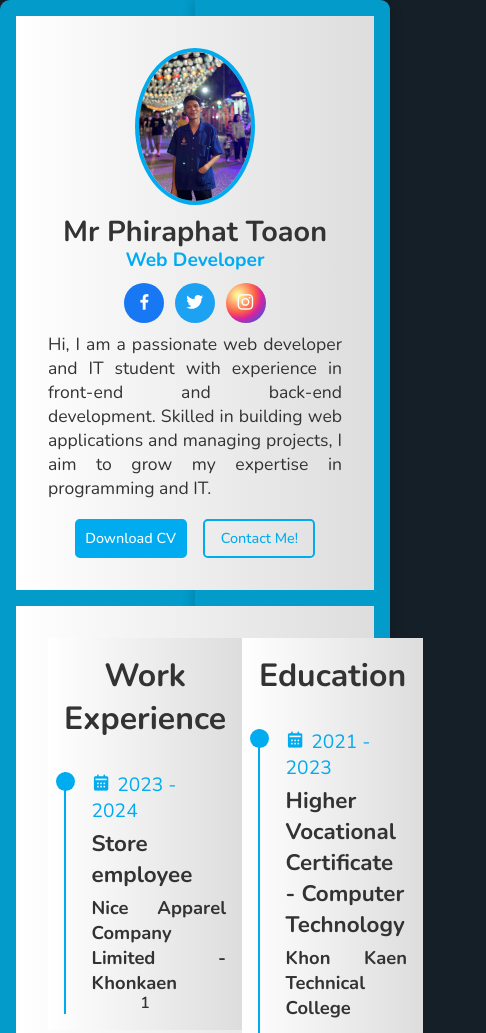
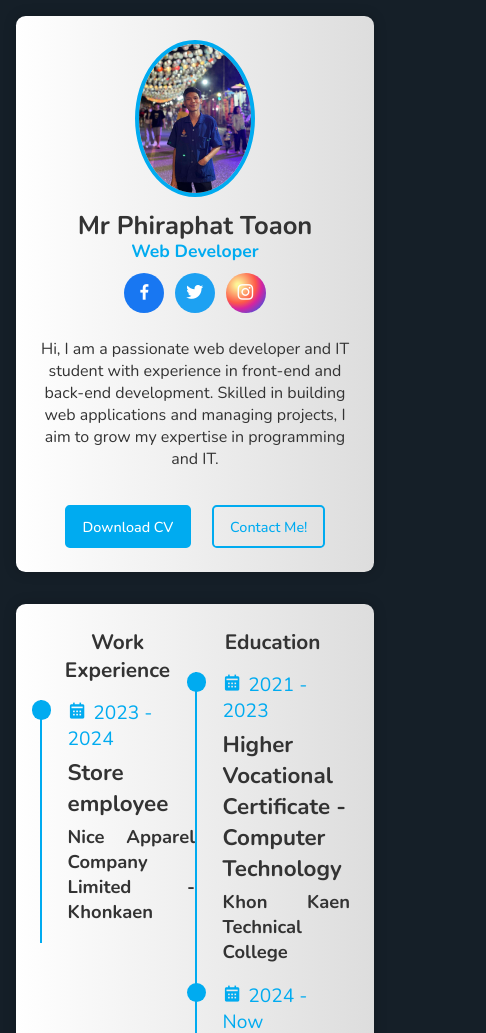
Before and after one commit to posphiraphat/cv, a plain HTML site: page index.html in a window 390 px wide. Shown: the top 1033 px of the page, 486 px wide, since content can reach past the window. Drawn offline with nearby package versions, Linux system fonts and the light colour scheme; a web font is replaced by a local one.

Commit message:
Update style.css

```diff
--- a/style.css
+++ b/style.css
@@ -536,3 +536,116 @@ body{
     margin: 0 .4rem;
   }
 }
+/* ---------- Mobile Layout (<= 768px) ---------- */
+@media (max-width: 768px) {
+  body {
+    overflow-y: auto;
+    background: var(--bg-color);
+    padding: 1rem;
+  }
+
+  .wrapper {
+    width: 100%;
+    height: auto;
+    padding: 0;
+    perspective: none;
+  }
+
+  /* ซ่อนหนังสือ 3D */
+  .cover,
+  .nextprev-btn,
+  .back-profile {
+    display: none !important;
+  }
+
+  /* ให้แสดงเป็น Card */
+  .book {
+    display: flex;
+    flex-direction: column;
+    gap: 1rem;
+    perspective: none;
+  }
+
+  .book .book-page {
+    position: relative;
+    width: 100%;
+    height: auto;
+    transform: none !important;
+    box-shadow: var(--box-shadow);
+    border-radius: 0.6rem;
+    background: var(--pages-color);
+    padding: 1.5rem;
+  }
+
+  .book-page .page-front,
+  .book-page .page-back {
+    position: relative;
+    transform: none !important;
+    padding: 0;
+    box-shadow: none;
+    background: transparent;
+  }
+
+  /* Profile */
+  .profile-page {
+    text-align: center;
+  }
+  .profile-page img {
+    max-width: 120px;
+    margin-bottom: 1rem;
+  }
+  .profile-page h1 {
+    font-size: 1.6rem;
+  }
+  .profile-page h3 {
+    font-size: 1.1rem;
+  }
+  .profile-page p {
+    text-align: center;
+    margin: 1rem 0;
+    font-size: 1rem;
+  }
+  .profile-page .btn-box {
+    display: flex;
+    justify-content: center;
+    gap: 0.5rem;
+    flex-wrap: wrap;
+  }
+  .profile-page .btn {
+    width: auto;
+    padding: 0.6rem 1rem;
+    height: auto;
+    font-size: 0.9rem;
+  }
+
+  /* Work/Education/Service/Skill/Portfolio Contact */
+  .title {
+    font-size: 1.3rem;
+    margin-bottom: 0.8rem;
+  }
+  .workeduc-box, .services-box, .skills-box, .portfolio-box, .contact-box {
+    margin-top: 1rem;
+  }
+
+  .services-box, .skills-box {
+    flex-direction: column;
+  }
+  .services-box .services-content,
+  .skills-box .skills-content {
+    flex: 1 1 100%;
+    text-align: center;
+  }
+
+  .portfolio-box .img-box {
+    height: auto;
+    max-height: 180px;
+  }
+
+  .contact-box textarea {
+    height: 8rem;
+  }
+
+  .number-page {
+    display: none;
+  }
+}
```
